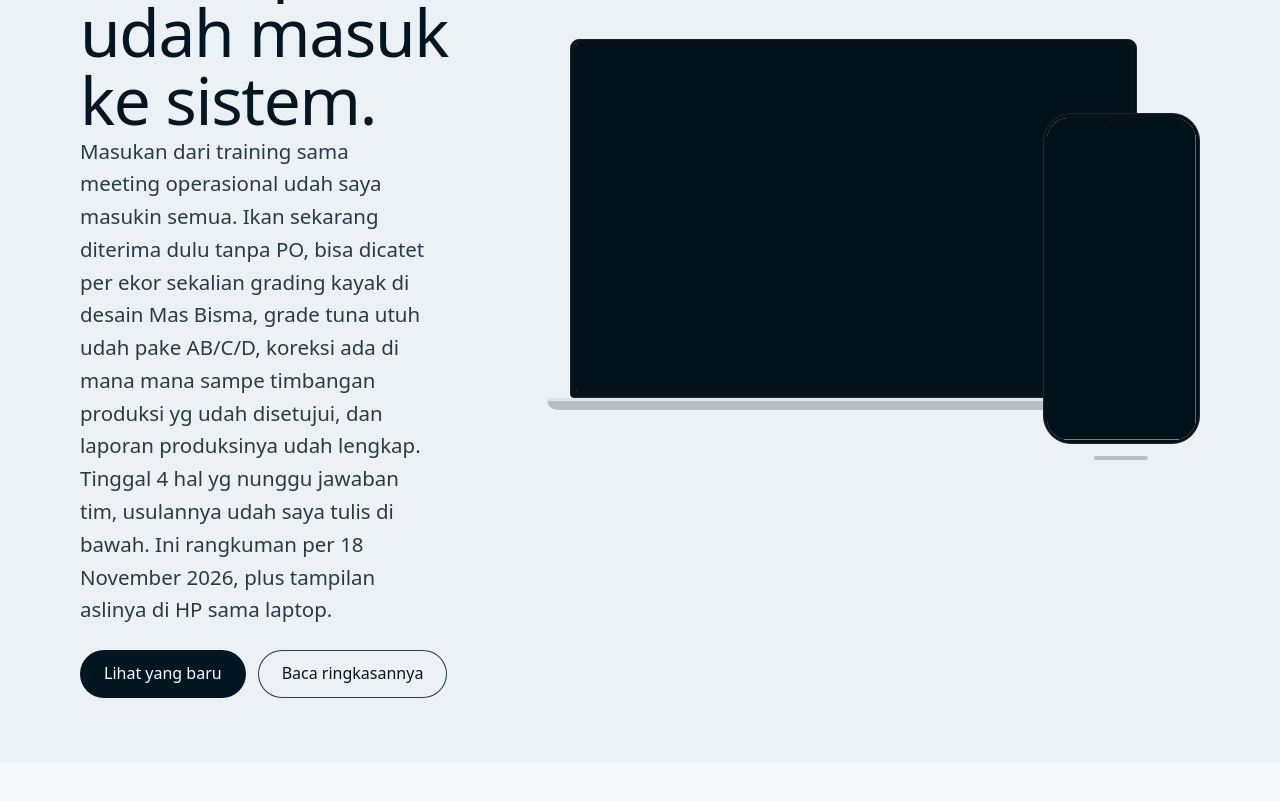
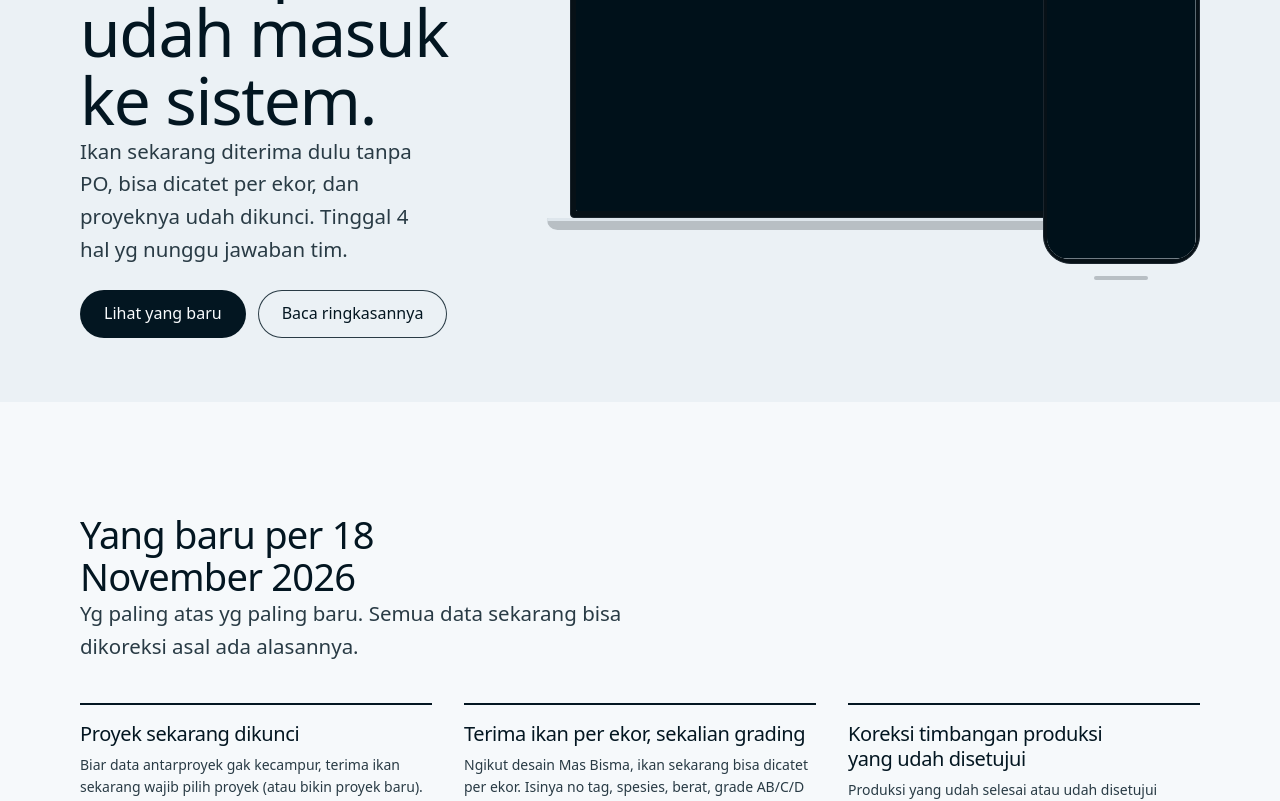
Before and after one commit to hdmimesir-afk/tunaproject, a Next.js app: page /update in a window 1280 px wide. Shown: the part 320-1121 px from the top of the page. Built offline with nearby package versions, Linux system fonts and the light colour scheme; a web font is replaced by a local one.

Commit message:
Halaman /update: deskripsi atas dan pengantar Yang baru dipendekin

```diff
--- a/app/update/page.tsx
+++ b/app/update/page.tsx
@@ -29,7 +29,7 @@ export default function UpdatePage() {
             <div>
               <Image className="u-logo-besar" src="/brand/katalis-logo-dark.png" alt="KATALIS Lintas Global" width={148} height={60} priority />
               <h1 id="judul">Masukan dari rapat udah masuk ke sistem.</h1>
-              <p className="u-lead">Masukan dari training sama meeting operasional udah saya masukin semua. Ikan sekarang diterima dulu tanpa PO, bisa dicatet per ekor sekalian grading kayak di desain Mas Bisma, grade tuna utuh udah pake AB/C/D, koreksi ada di mana mana sampe timbangan produksi yg udah disetujui, dan laporan produksinya udah lengkap. Tinggal {USULAN.length} hal yg nunggu jawaban tim, usulannya udah saya tulis di bawah. Ini rangkuman per {TANGGAL}, plus tampilan aslinya di HP sama laptop.</p>
+              <p className="u-lead">Ikan sekarang diterima dulu tanpa PO, bisa dicatet per ekor, dan proyeknya udah dikunci. Tinggal {USULAN.length} hal yg nunggu jawaban tim.</p>
               <div className="u-aksi">
                 <a className="u-tombol" href="#terbaru">Lihat yang baru</a>
                 <a className="u-tombol u-tombol-sunyi" href="#ringkasan">Baca ringkasannya</a>
@@ -45,7 +45,7 @@ export default function UpdatePage() {
         <section className="u-bagian" id="terbaru" aria-labelledby="h-terbaru">
           <div className="u-wadah">
             <h2 className="u-judul" id="h-terbaru">Yang baru per {TANGGAL}</h2>
-            <p className="u-pengantar">Yg paling atas itu hasil meeting operasional sama desain Mas Bisma tanggal 18, abis itu masukan training tanggal 17, beres beres tanggal 14, trus sisanya dari rapat 10 November. Intinya sekarang orang lapangan bisa langsung nyatet ikan per ekor tanpa nunggu PO, dan semua data bisa dikoreksi asal ada alasannya.</p>
+            <p className="u-pengantar">Yg paling atas yg paling baru. Semua data sekarang bisa dikoreksi asal ada alasannya.</p>
             <div className="u-kartu-grid u-badan">
               {TERBARU.map((k) => <div key={k.judul}><h3>{k.judul}</h3><p>{k.isi}</p></div>)}
             </div>
```
